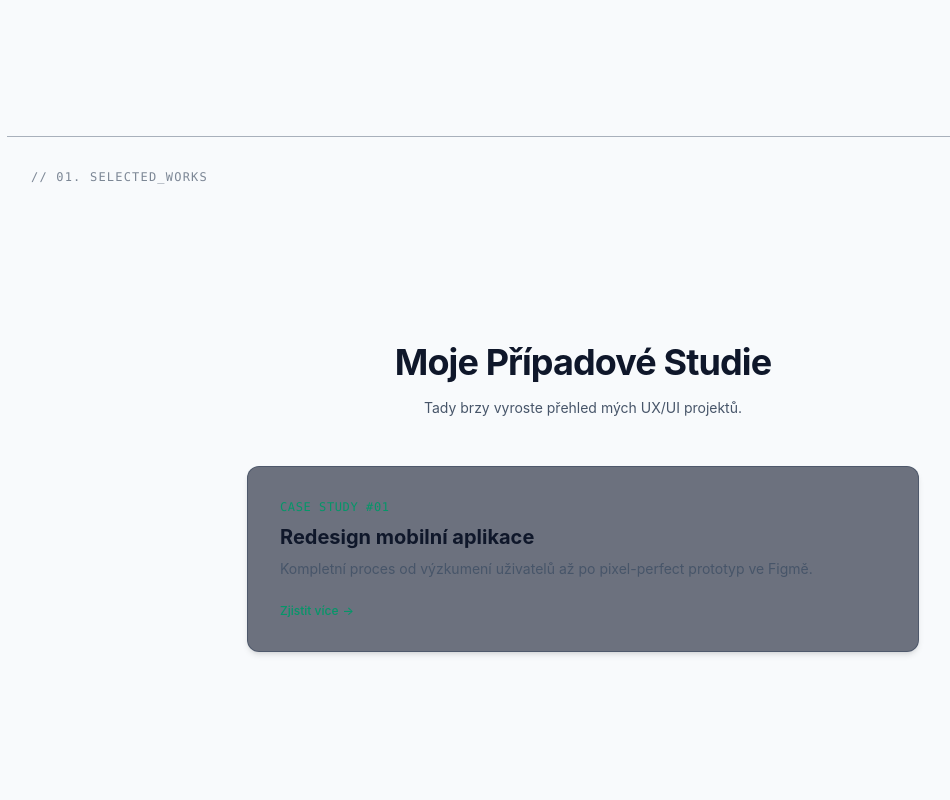
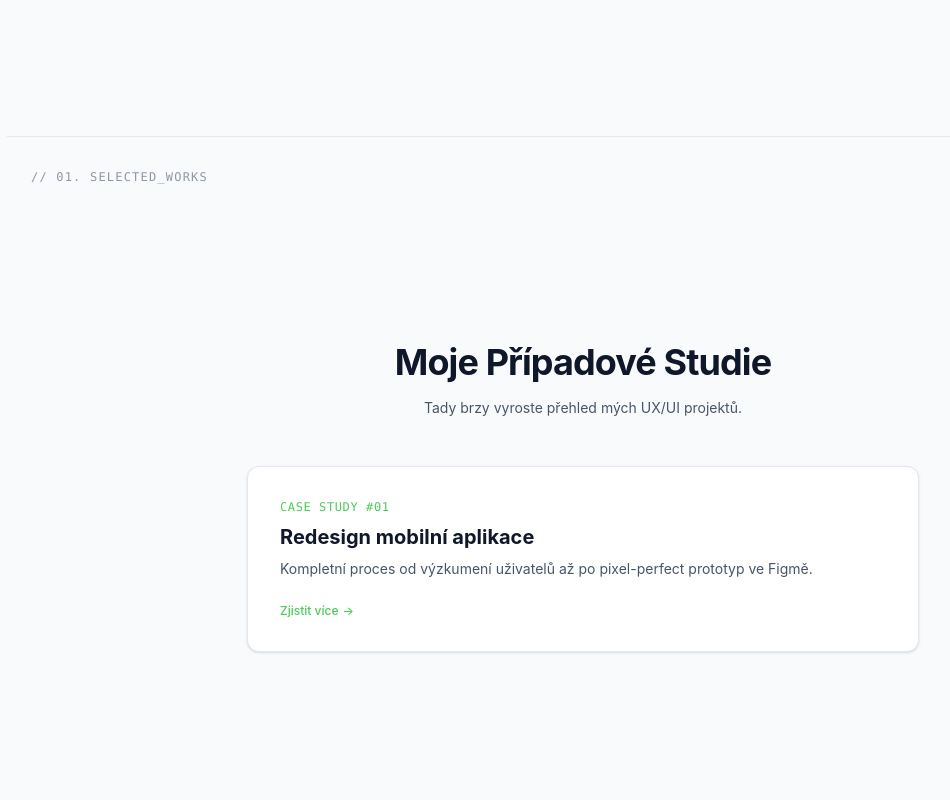
Before and after one commit to eliskaJanovcova/moje-portfolio, a React (Vite) app: page / in a window 1280 px wide. Shown: the part 680-1480 px from the top of the page, without its empty margins (57-1007 px from the left). Built offline with nearby package versions, Linux system fonts and the light colour scheme; the HTML template or start-up script is replaced by a standard one.

Commit message:
feat: implement semantic CSS variables for project cards and fix dark mode contrast

```diff
--- a/index.html
+++ b/index.html
@@ -1,16 +1,12 @@
-<!doctype html>
+<!DOCTYPE html>
 <html lang="cs" class="scroll-smooth">
-
   <head>
     <meta charset="UTF-8" />
-  <link rel="icon" type="image/svg+xml" href="/favicon.svg" />
     <meta name="viewport" content="width=device-width, initial-scale=1.0" />
-  <title>moje-portfolio</title>
+    <title>Eliška Janovská | Portfolio</title>
   </head>
-
   <body>
     <div id="root"></div>
     <script type="module" src="/src/main.jsx"></script>
   </body>
-
 </html>
--- a/src/App.jsx
+++ b/src/App.jsx
@@ -75,25 +75,25 @@ function App() {
         {/* 2. SEKCE: PROJECTS – Výraznější linka s lehkým zářením v dark modu */}
         <section
           id="projects"
-          className="min-h-[90vh] flex flex-col items-center justify-center w-full max-w-6xl mx-auto px-6 py-24 text-center border-t border-slate-700/40 dark:border-brand-primary/20 relative"
+          className="min-h-[90vh] flex flex-col items-center justify-center w-full max-w-6xl mx-auto px-6 py-24 text-center border-t border-card-border relative"
         >
-          {/* Výraznější sémantický kód na pozadí */}
-          <div className="absolute top-8 left-6 text-xs font-mono text-brand-secondary/70 dark:text-brand-primary/50 tracking-widest">
-      // 01. SELECTED_WORKS
+          {/* Sémantický kód na pozadí sekce */}
+          <div className="absolute top-8 left-6 text-xs font-mono text-brand-secondary/60 tracking-widest">
+    // 01. SELECTED_WORKS
           </div>
 
-          <h2 className="text-4xl font-bold mb-4 tracking-tight">Moje Případové Studie</h2>
+          <h2 className="text-4xl font-bold mb-4 tracking-tight text-brand-text">Moje Případové Studie</h2>
           <p className="text-brand-secondary max-w-md mx-auto text-sm">Tady brzy vyroste přehled mých UX/UI projektů.</p>
 
-          {/* 🛠️ Kontrastnější karta projektu s jemným podsvícením */}
-          <div className="mt-12 p-8 bg-slate-900/60 dark:bg-slate-950/70 rounded-xl border border-slate-700/50 dark:border-slate-800/80 cursor-pointer hover:border-brand-primary/80 dark:hover:border-brand-primary transition-all duration-300 w-full max-w-2xl text-left hover:scale-[1.01] shadow-md dark:shadow-[inset_0_1px_0_rgba(255,255,255,0.05),0_10px_30px_rgba(0,0,0,0.3)] group">
+          <div className="mt-12 p-8 bg-card-bg border border-card-border rounded-xl cursor-pointer hover:border-brand-primary transition-all duration-300 w-full max-w-2xl text-left hover:scale-[1.01] shadow-sm dark:shadow-[0_10px_30px_rgba(0,0,0,0.2)] group">
             <p className="text-xs text-brand-primary font-mono mb-2 tracking-wider">CASE STUDY #01</p>
             <h3 className="text-xl font-bold text-brand-text group-hover:text-brand-primary transition-colors">Redesign mobilní aplikace</h3>
             <p className="text-sm text-brand-secondary mt-2">Kompletní proces od výzkumení uživatelů až po pixel-perfect prototyp ve Figmě.</p>
-            <p className="text-xs text-brand-primary mt-6 font-medium flex items-center gap-1 group-hover:translate-x-1 transition-transform">
+            <p className="text-xs text-brand-primary mt-6 font-medium flex items-center gap-1 transition-transform">
               Zjistit více <span className="text-xs">→</span>
             </p>
           </div>
+
         </section>
 
         {/* 3. SEKCE: CONTACT – Kontrastnější linka a akcentované tlačítko */}
--- a/src/index.css
+++ b/src/index.css
@@ -1,17 +1,25 @@
 @import "tailwindcss";
 
-/* 1. GLOBÁLNÍ DESIGN TOKENS (Světlý režim jako výchozí) */
+/* ☀️ SVĚTLÝ REŽIM (Výchozí nastavení webu) */
 @theme {
-  --color-brand-bg: #F8FAFC;        /* Light mode pozadí */
-  --color-brand-primary: #059669;   /* Light mode zelená */
-  --color-brand-secondary: #475569; /* Light mode šedá */
-  --color-brand-text: #0F172A;      /* Light mode text */
+  --color-brand-bg: #F8FAFC;        /* Light mode pozadí stránky */
+  --color-brand-primary: #4BCC59;   /* Light mode zelená */
+  --color-brand-secondary: #475569; /* Light mode šedý text */
+  --color-brand-text: #0F172A;      /* Light mode tmavý text */
+
+  /* Sémantické proměnné pro kartu projektu */
+  --color-card-bg: #FFFFFF;         /* V light modu čistě bílá karta */
+  --color-card-border: #E2E8F0;     /* Jemný šedý okraj (slate-200) */
 }
 
-/* 2. MANUÁLNÍ PŘEPÍNAČ PRO TMAVÝ REŽIM POMOCÍ TŘÍDY .dark */
+/* 🌙 TMAVÝ REŽIM (Aktivuje se při přidání třídy .dark) */
 .dark {
-  --color-brand-bg: #1C2541;        /* Dark mode pozadí – tvá hluboká modrá */
-  --color-brand-primary: #8CFF98;   /* Dark mode zelená – tvůj jasný neon */
-  --color-brand-secondary: #93A8AC; /* Dark mode šedá */
-  --color-brand-text: #FFFFFF;      /* Dark mode text – čistě bílá */
+  --color-brand-bg: #1C2541;        /* Tvá hluboká modrá na pozadí stránky */
+  --color-brand-primary: #8CFF98;   /* Tvůj jasný neon */
+  --color-brand-secondary: #93A8AC; /* Dark mode šedý text */
+  --color-brand-text: #FFFFFF;      /* Dark mode čistě bílý text */
+
+  /* 💎 TADY SE DĚJE TA MAGIE PRO KARTU V DARK MODU */
+  --color-card-bg: #253156;         /* Decentně světlejší modrá pro podklad karty */
+  --color-card-border: rgba(255, 255, 255, 0.1); /* Luxusní jemná bílá linka */
 }
```
Lines whose indentation alone changed are shown as unchanged.
